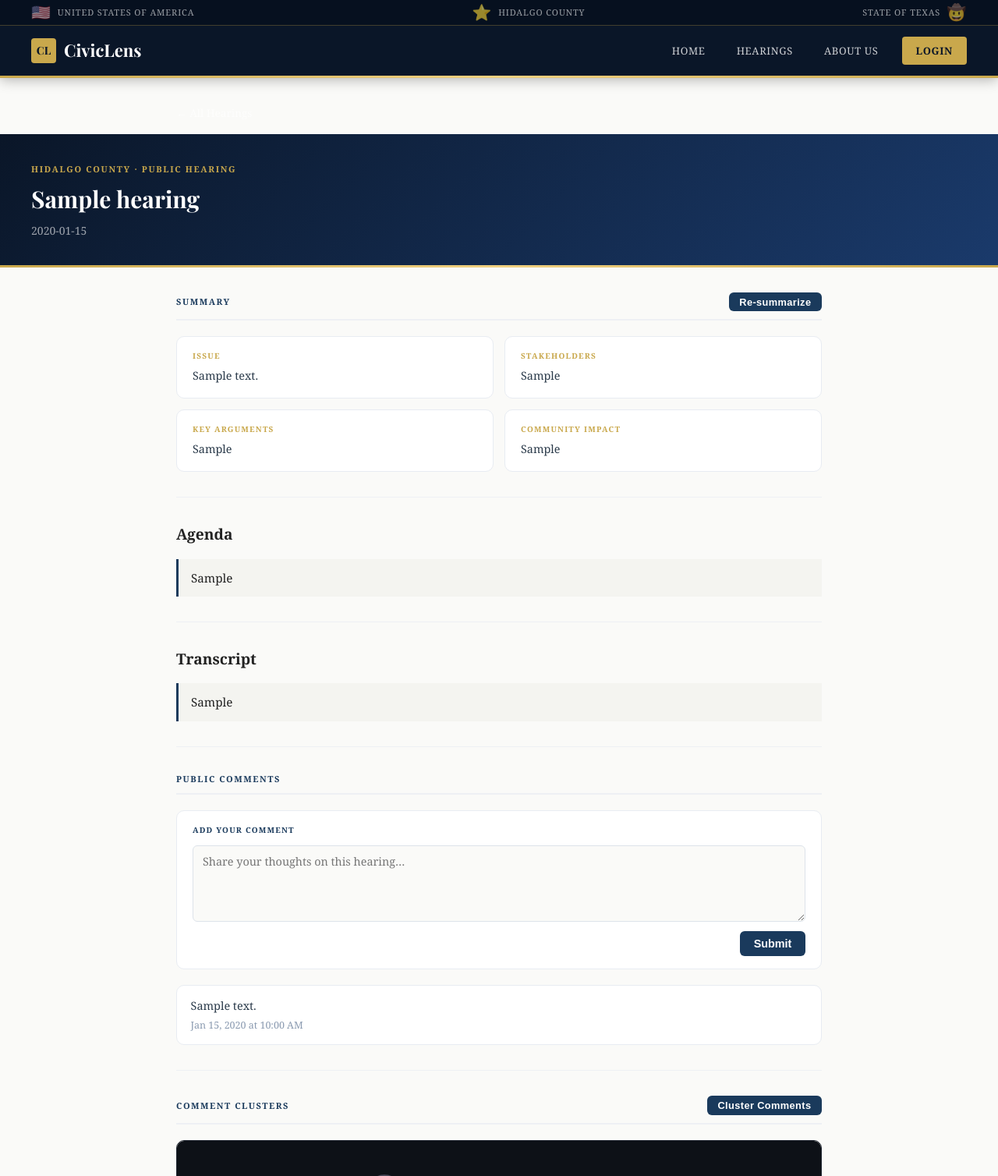
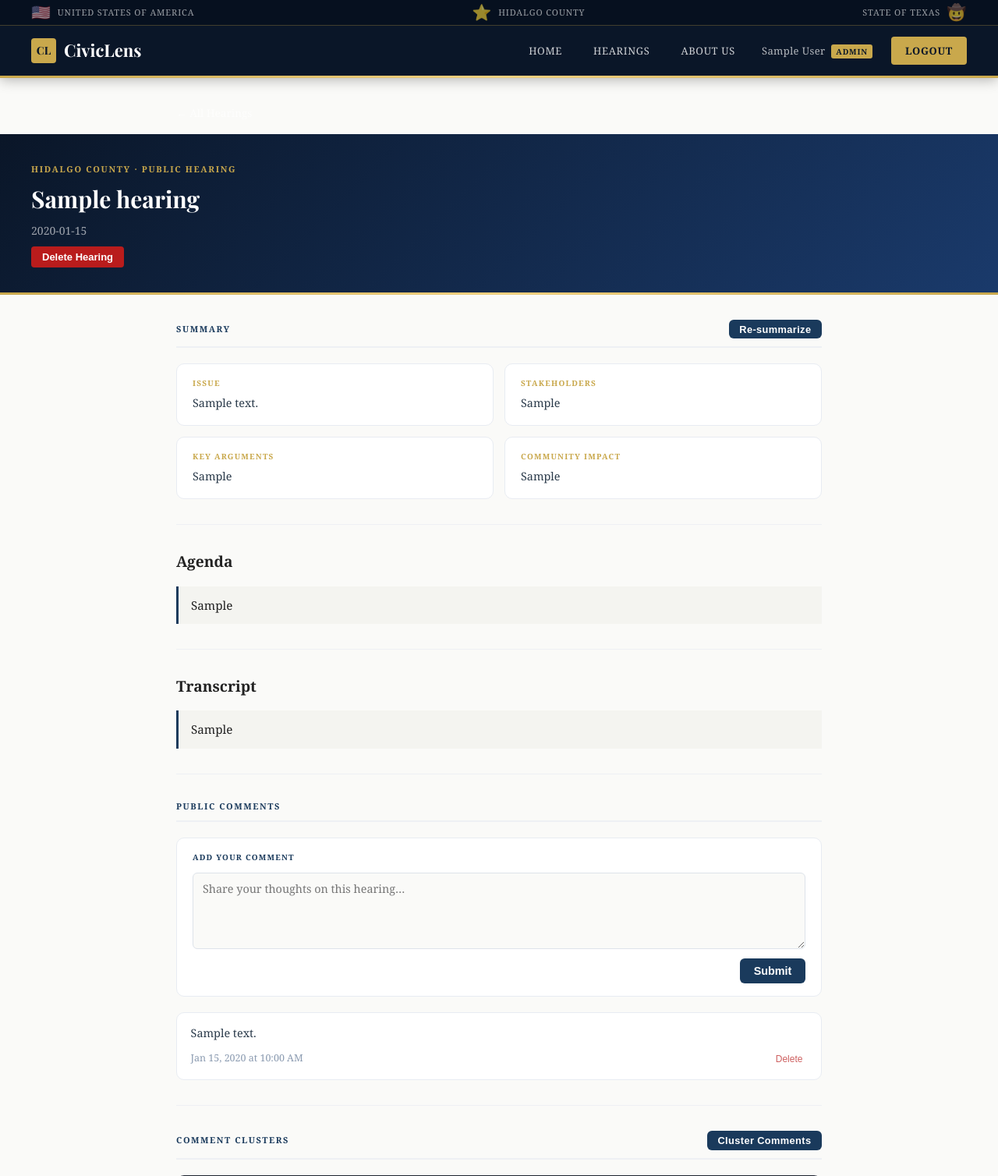
Before and after one commit to luiscarlosgarcia1/hackathon_2026, a Flask app: page /hearings/1 in a window 1280 px wide. Shown: the top 1508 px of the page at 78% size. Run offline with Flask 3, Linux system fonts and the light colour scheme; the visitor is signed in with stand-in values (Sample User, id 1); tables that the repository leaves empty hold one stand-in row (values such as "Sample post"); a map, chart or similar area stays blank; some libraries are stand-ins or nearby versions.

Commit message:
Add role-based access control (admin, citizen, guest)
- Admin: create/delete hearings, delete comments, everything
- Citizen (logged in): view + post comments only
- Guest (unauthenticated): view only
- Seed admin user via `flask seed-admin`
- Nav shows user name, role badge, and logout when authenticated

Co-Authored-By: Claude Sonnet 4.6 <noreply@anthropic.com>

```diff
--- a/app/__init__.py
+++ b/app/__init__.py
@@ -24,6 +24,12 @@ def create_app(config):
         from app.routes.api import api_bp
         app.register_blueprint(web_bp)
         app.register_blueprint(api_bp, url_prefix="/api")
+
+        from app.auth import get_current_user
+
+        @app.context_processor
+        def inject_current_user():
+            return {"current_user": get_current_user()}
 
     _start_background_summarizer(app)
 
--- /dev/null
+++ b/app/auth.py
@@ -0,0 +1,42 @@
+from functools import wraps
+from flask import session, redirect, url_for, abort, request, jsonify
+
+
+def get_current_user():
+    from app.models.user import User
+    user_id = session.get("user_id")
+    if user_id is None:
+        return None
+    return db_get_user(user_id)
+
+
+def db_get_user(user_id):
+    from app.models.user import User
+    return User.query.get(user_id)
+
+
+def login_required(f):
+    @wraps(f)
+    def decorated(*args, **kwargs):
+        if get_current_user() is None:
+            if request.is_json or request.path.startswith("/api/"):
+                return jsonify({"error": "Authentication required"}), 401
+            return redirect(url_for("web.login"))
+        return f(*args, **kwargs)
+    return decorated
+
+
+def admin_required(f):
+    @wraps(f)
+    def decorated(*args, **kwargs):
+        user = get_current_user()
+        if user is None:
+            if request.is_json or request.path.startswith("/api/"):
+                return jsonify({"error": "Authentication required"}), 401
+            return redirect(url_for("web.login"))
+        if not user.is_admin:
+            if request.is_json or request.path.startswith("/api/"):
+                return jsonify({"error": "Admin access required"}), 403
+            abort(403)
+        return f(*args, **kwargs)
+    return decorated
--- a/app/routes/web.py
+++ b/app/routes/web.py
@@ -4,8 +4,10 @@ from app.services.hearing_service import (
     create_hearing,
     get_hearing,
     list_hearings as fetch_hearings,
+    delete_hearing,
 )
-from app.services.comment_service import create_comment
+from app.services.comment_service import create_comment, delete_comment
+from app.auth import login_required, admin_required
 
 web_bp = Blueprint("web", __name__)
 
@@ -76,6 +78,7 @@ def hearing_detail(hearing_id):
 
 
 @web_bp.route("/hearings/<int:hearing_id>/comments", methods=["POST"])
+@login_required
 def submit_comment(hearing_id):
     hearing = get_hearing(hearing_id)
     if hearing is None:
@@ -99,6 +102,22 @@ def submit_comment(hearing_id):
             accountability=hearing.accountability,
         )
     create_comment(hearing_id, body)
+    return redirect(url_for("web.hearing_detail", hearing_id=hearing_id))
+
+
+@web_bp.route("/hearings/<int:hearing_id>/delete", methods=["POST"])
+@admin_required
+def delete_hearing_route(hearing_id):
+    if not delete_hearing(hearing_id):
+        abort(404)
+    return redirect(url_for("web.list_hearings"))
+
+
+@web_bp.route("/hearings/<int:hearing_id>/comments/<int:comment_id>/delete", methods=["POST"])
+@admin_required
+def delete_comment_route(hearing_id, comment_id):
+    if not delete_comment(comment_id):
+        abort(404)
     return redirect(url_for("web.hearing_detail", hearing_id=hearing_id))
 
 
@@ -144,6 +163,7 @@ def logout():
 
 
 @web_bp.route("/hearings/new", methods=["GET", "POST"])
+@admin_required
 def new_hearing():
     if request.method == "GET":
         return render_template("hearings/new.html", error=None, form_data={})
--- a/app/services/hearing_service.py
+++ b/app/services/hearing_service.py
@@ -23,6 +23,15 @@ def list_hearings():
     return Hearing.query.order_by(Hearing.date.desc()).all()
 
 
+def delete_hearing(hearing_id: int) -> bool:
+    hearing = db.session.get(Hearing, hearing_id)
+    if hearing is None:
+        return False
+    db.session.delete(hearing)
+    db.session.commit()
+    return True
+
+
 def _trigger_summary(hearing_id: int) -> None:
     try:
         from app.services.summary_orchestrator import run_summary
--- a/app/static/style.css
+++ b/app/static/style.css
@@ -684,3 +684,56 @@ td a { color: #1a3a5c; }
   color: #1a3a5c;
   font-weight: bold;
 }
+/* ── ROLE-BASED UI ── */
+.nav-user {
+  color: rgba(255,255,255,0.7);
+  font-size: 13px;
+  padding: 8px 12px;
+  letter-spacing: 0.03em;
+}
+
+.nav-role-badge {
+  background: #c9a84c;
+  color: #0a1628;
+  font-size: 10px;
+  font-weight: 700;
+  letter-spacing: 0.08em;
+  text-transform: uppercase;
+  padding: 2px 6px;
+  border-radius: 3px;
+  margin-left: 4px;
+  vertical-align: middle;
+}
+
+.btn-danger {
+  background: #b91c1c;
+  color: #fff;
+  border: none;
+  padding: 6px 14px;
+  border-radius: 4px;
+  font-size: 13px;
+  cursor: pointer;
+  margin-top: 8px;
+}
+
+.btn-danger:hover { background: #991b1b; }
+
+.comment-footer {
+  display: flex;
+  align-items: center;
+  justify-content: space-between;
+  margin-top: 4px;
+}
+
+.btn-delete-comment {
+  background: none;
+  border: none;
+  color: #b91c1c;
+  font-size: 12px;
+  cursor: pointer;
+  padding: 2px 6px;
+  border-radius: 3px;
+  opacity: 0.7;
+}
+
+.btn-delete-comment:hover { opacity: 1; background: rgba(185,28,28,0.08); }
--- a/app/templates/base.html
+++ b/app/templates/base.html
@@ -33,7 +33,12 @@
       <a href="{{ url_for('web.index') }}">Home</a>
       <a href="{{ url_for('web.list_hearings') }}">Hearings</a>
       <a href="{{ url_for('web.about') }}">About Us</a>
+      {% if current_user %}
+      <span class="nav-user">{{ current_user.name }}{% if current_user.is_admin %} <span class="nav-role-badge">admin</span>{% endif %}</span>
+      <a href="{{ url_for('web.logout') }}" class="nav-login">Logout</a>
+      {% else %}
       <a href="{{ url_for('web.login') }}" class="nav-login">Login</a>
+      {% endif %}
     </div>
   </div>
   <div class="gold-line"></div>
--- a/app/templates/hearings/detail.html
+++ b/app/templates/hearings/detail.html
@@ -7,6 +7,11 @@
   <div class="detail-eyebrow">Hidalgo County · Public Hearing</div>
   <h1 class="detail-title">{{ hearing.title }}</h1>
   <p class="detail-date">{{ hearing.date }}</p>
+  {% if current_user and current_user.is_admin %}
+  <form method="POST" action="{{ url_for('web.delete_hearing_route', hearing_id=hearing.id) }}" onsubmit="return confirm('Delete this hearing and all its data?')">
+    <button type="submit" class="btn btn-danger">Delete Hearing</button>
+  </form>
+  {% endif %}
 </div>
 <div class="detail-gold-bar"></div>
 
@@ -65,6 +70,7 @@
   <div class="comments-header">
     <h2>Public Comments</h2>
   </div>
+  {% if current_user %}
   <form class="comment-form" method="POST" action="{{ url_for('web.submit_comment', hearing_id=hearing.id) }}">
     <label for="comment-body">Add your comment</label>
     {% if comment_error %}
@@ -73,13 +79,23 @@
     <textarea id="comment-body" name="body" rows="4" placeholder="Share your thoughts on this hearing…"></textarea>
     <button type="submit" class="btn">Submit</button>
   </form>
+  {% else %}
+  <p class="empty-state"><a href="{{ url_for('web.login') }}">Log in</a> to leave a comment.</p>
+  {% endif %}
 
   {% if comments %}
   <ul class="comment-list">
     {% for c in comments %}
     <li class="comment-item{% if loop.index > 3 %} comment-hidden{% endif %}">
       <p class="comment-body">{{ c.body }}</p>
-      <span class="comment-meta">{{ c.created_at_display }}</span>
+      <div class="comment-footer">
+        <span class="comment-meta">{{ c.created_at_display }}</span>
+        {% if current_user and current_user.is_admin %}
+        <form method="POST" action="{{ url_for('web.delete_comment_route', hearing_id=hearing.id, comment_id=c.id) }}" style="display:inline">
+          <button type="submit" class="btn-delete-comment">Delete</button>
+        </form>
+        {% endif %}
+      </div>
     </li>
     {% endfor %}
   </ul>
--- a/app/templates/hearings/list.html
+++ b/app/templates/hearings/list.html
@@ -13,7 +13,9 @@
       <h1 class="hearings-title">Public Hearings</h1>
       <p class="hearings-sub">Stay informed on the decisions shaping your community</p>
     </div>
+    {% if current_user and current_user.is_admin %}
     <a href="{{ url_for('web.new_hearing') }}" class="btn-submit">+ Submit a Hearing</a>
+    {% endif %}
   </div>
 </div>
 <div class="hearings-gold-bar"></div>
@@ -66,6 +68,6 @@
   {% endfor %}
 </div>
 {% else %}
-<p class="empty-state">No hearings yet. <a href="{{ url_for('web.new_hearing') }}">Submit the first one.</a></p>
+<p class="empty-state">No hearings yet.{% if current_user and current_user.is_admin %} <a href="{{ url_for('web.new_hearing') }}">Submit the first one.</a>{% endif %}</p>
 {% endif %}
 {% endblock %}
--- a/run.py
+++ b/run.py
@@ -1,7 +1,25 @@
+import click
 from app import create_app
 from config import DevelopmentConfig
 
 app = create_app(DevelopmentConfig)
 
+
+@app.cli.command("seed-admin")
+def seed_admin():
+    """Create the admin user (admin@admin.com / admin123)."""
+    from app import db
+    from app.models.user import User
+    existing = User.query.filter_by(email="admin@admin.com").first()
+    if existing:
+        click.echo("Admin user already exists.")
+        return
+    user = User(email="admin@admin.com", name="Admin", role="admin")
+    user.set_password("admin123")
+    db.session.add(user)
+    db.session.commit()
+    click.echo("Admin user created: admin@admin.com / admin123")
+
+
 if __name__ == "__main__":
     app.run()
```
Also changed, not shown: app/routes/api.py (+21 -2 lines), app/services/comment_service.py (+9 -0 lines).
